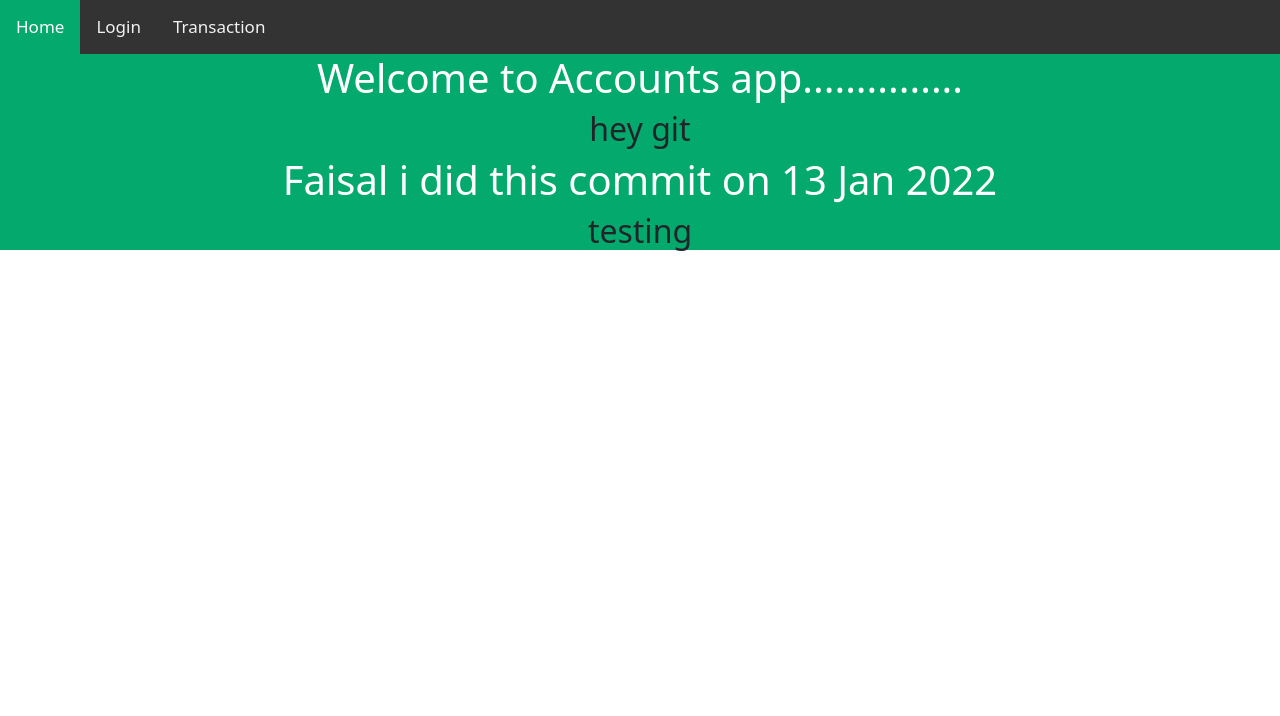
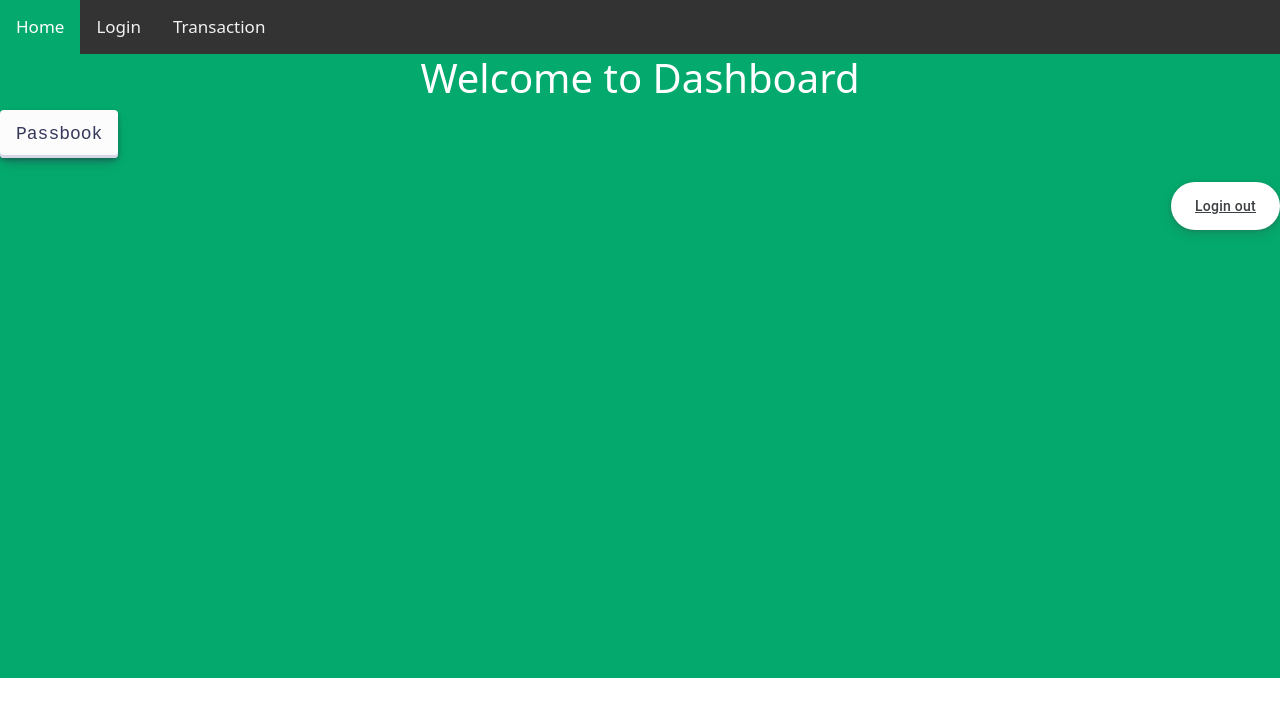
Before and after one commit to Tuneinfaisal/Account-app, a React (Create React App) app: page / in a window 1280 px wide. Shown: the top 716 px of the page. Built offline with nearby package versions, Linux system fonts and the light colour scheme.

Commit message:
Home pr chnages kiye hain..
home app commit

```diff
--- a/src/Home.js
+++ b/src/Home.js
@@ -1,13 +1,23 @@
 import React from "react";
+import { Link } from 'react-router-dom';
 
 
-export default () => {
+export default function home () {
     return (
-        <div class="text-center">
-            <h1>Welcome to Accounts app...............</h1>
-            <h2>hey git</h2>
-            <h1> Faisal i did this commit on 13 Jan 2022</h1>
-            <h2>testing</h2>
-        </div>
+        <><><div class="text-center">
+            <h1>Welcome to Dashboard</h1>
+        </div><div className="btns">
+                <button class="button-30" onClick={popMsg}>Passbook</button><br /><br />
+                {/* <button class="button-30" onClick={popTrans}>transaction</button> */}
+            </div></><div>
+            <Link to="/Login" className="button-17">Login out</Link>
+            <br/>
+
+
+            </div></>
     )
+    function popMsg()  {
+        alert('Your balance is..!');
+        //alter {balance} table
+      }
 }
```
